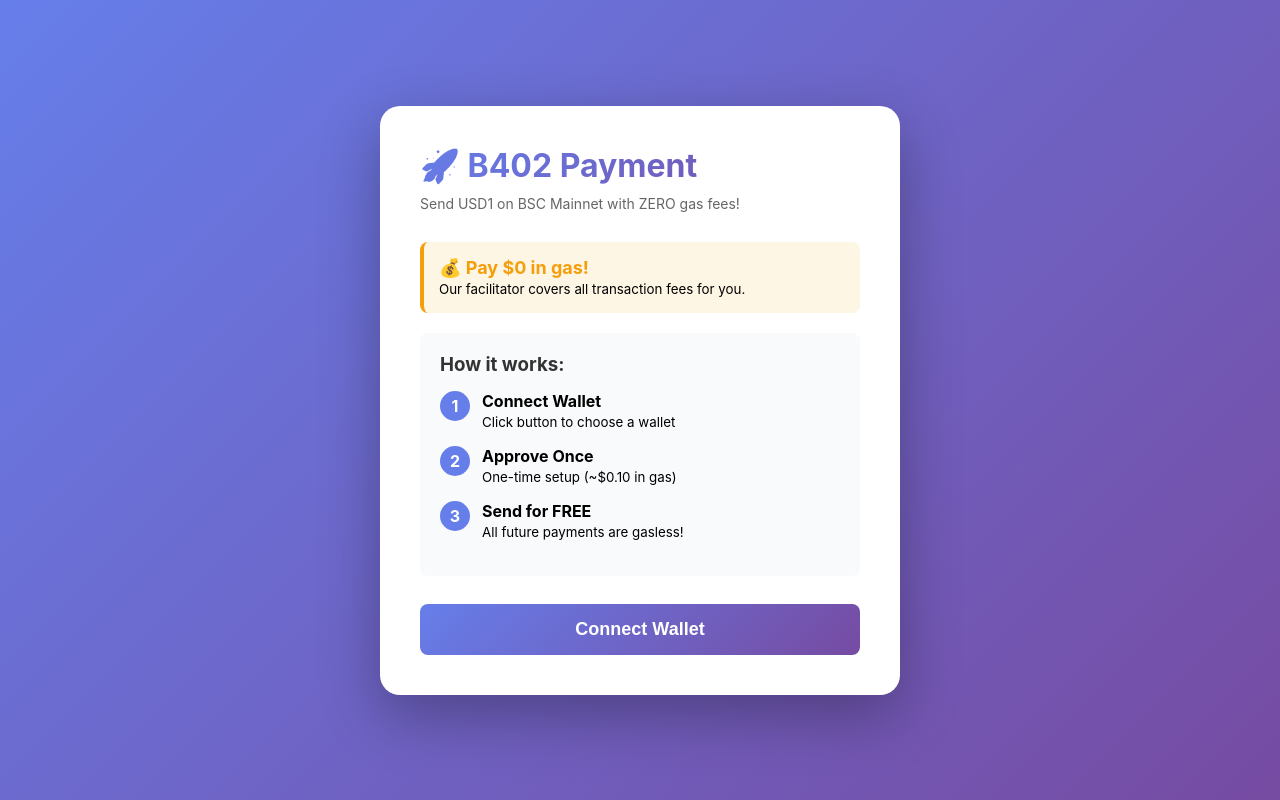
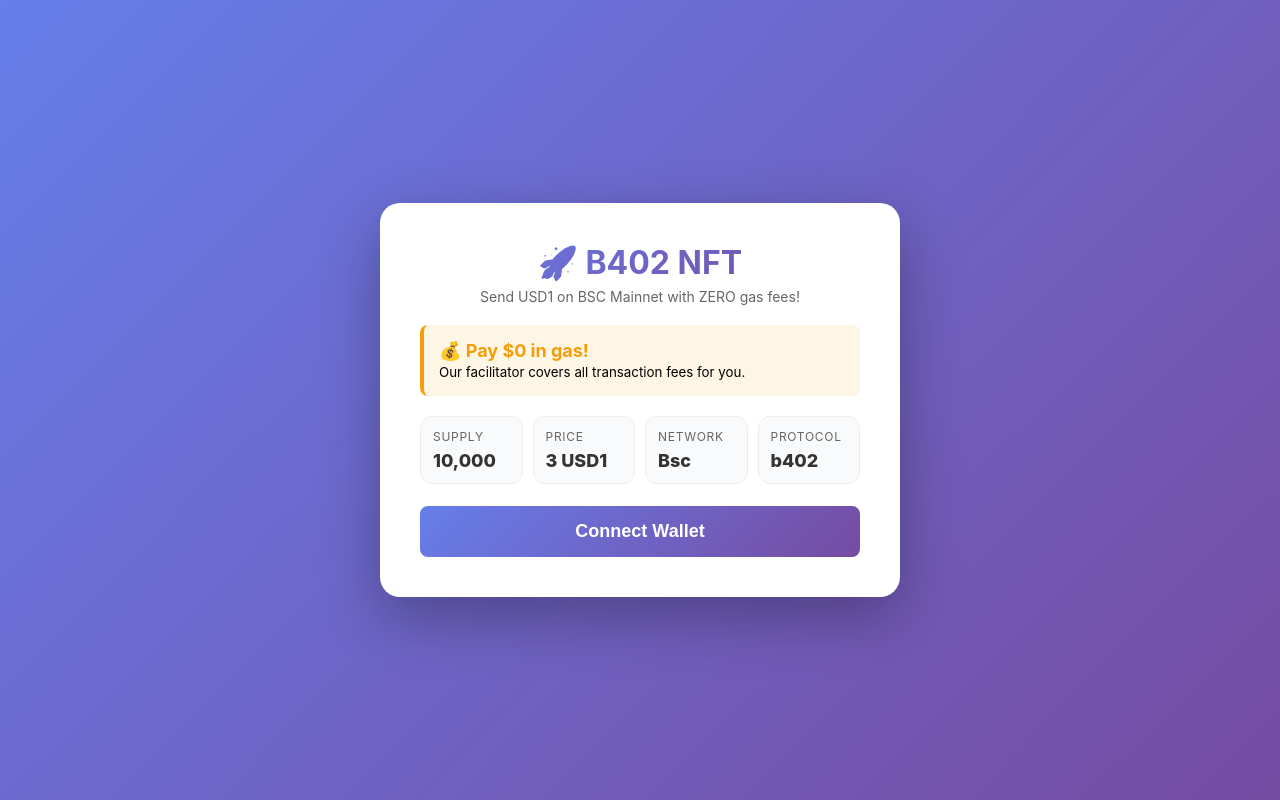
Before and after one commit to Bigwee131419/b402, a plain HTML site: page index.html in a window 1280 px wide. Drawn offline with Linux system fonts and the light colour scheme.

Commit message:
update ui

```diff
--- a/index.html
+++ b/index.html
@@ -18,10 +18,10 @@
       max-width:520px;width:100%;padding:40px
     }
     h1{
-      font-size:32px;margin-bottom:10px;background:linear-gradient(135deg,#667eea 0%,#764ba2 100%);
-      -webkit-background-clip:text;-webkit-text-fill-color:transparent
+      font-size:32px;margin-bottom:6px;background:linear-gradient(135deg,#667eea 0%,#764ba2 100%);
+      -webkit-background-clip:text;-webkit-text-fill-color:transparent;text-align:center
     }
-    .subtitle{color:#666;margin-bottom:30px;font-size:14px}
+    .subtitle{color:#666;margin-bottom:18px;font-size:14px;text-align:center}
     .highlight{background:#fef6e4;border-left:4px solid #f59e0b;padding:15px;margin:20px 0;border-radius:8px}
     .highlight strong{color:#f59e0b;font-size:18px}
     .input-group{margin-bottom:20px}
@@ -44,8 +44,12 @@
     @keyframes spin{0%{transform:rotate(0)}100%{transform:rotate(360deg)}}
     .tx-link{margin-top:10px;padding:10px;background:#f0f0f0;border-radius:8px;word-break:break-all}
     .tx-link a{color:#667eea;text-decoration:none;font-weight:600}
-    .steps{background:#f9fafb;padding:20px;border-radius:8px;margin:20px 0}
-    .steps h3{margin-bottom:15px;color:#333}
+    .steps{display:none}
+    /* KPI grid */
+    .kpis{display:grid;grid-template-columns:repeat(4,minmax(0,1fr));gap:10px;margin:14px 0}
+    .kpi{background:#f9fafb;border:1px solid #eee;border-radius:12px;padding:12px;text-align:left}
+    .kpi .l{font-size:12px;color:#666;letter-spacing:.06em}
+    .kpi .v{font-size:18px;font-weight:800;color:#333;margin-top:6px}
     .step{display:flex;align-items:start;margin-bottom:15px}
     .step-number{
       background:#667eea;color:#fff;width:30px;height:30px;border-radius:50%;display:flex;align-items:center;justify-content:center;
@@ -82,8 +86,8 @@
 </head>
 <body>
   <div class="container">
-    <h1>🚀 B402 Payment</h1>
-    <p class="subtitle">Send USD1 on BSC Mainnet with ZERO gas fees!</p>
+     <h1>🚀 B402 NFT</h1>
+     <p class="subtitle">Send USD1 on BSC Mainnet with ZERO gas fees!</p>
 
     <div class="highlight">
       <strong>💰 Pay $0 in gas!</strong><br/>
@@ -97,12 +101,13 @@
       <div class="small" id="providerName"></div>
     </div>
 
-    <div class="steps">
-      <h3>How it works:</h3>
-      <div class="step"><div class="step-number">1</div><div class="step-content"><strong>Connect Wallet</strong><br/><small>Click button to choose a wallet</small></div></div>
-      <div class="step"><div class="step-number">2</div><div class="step-content"><strong>Approve Once</strong><br/><small>One-time setup (~$0.10 in gas)</small></div></div>
-      <div class="step"><div class="step-number">3</div><div class="step-content"><strong>Send for FREE</strong><br/><small>All future payments are gasless!</small></div></div>
-    </div>
+    <!-- KPI Grid -->
+    <section class="kpis">
+      <div class="kpi"><div class="l">SUPPLY</div><div class="v">10,000</div></div>
+      <div class="kpi"><div class="l">PRICE</div><div class="v">3 USD1</div></div>
+      <div class="kpi"><div class="l">NETWORK</div><div class="v">Bsc</div></div>
+      <div class="kpi"><div class="l">PROTOCOL</div><div class="v">b402</div></div>
+    </section>
 
     <div class="input-group" style="display:none;">
       <label for="recipientAddress">Recipient Address</label>
```
